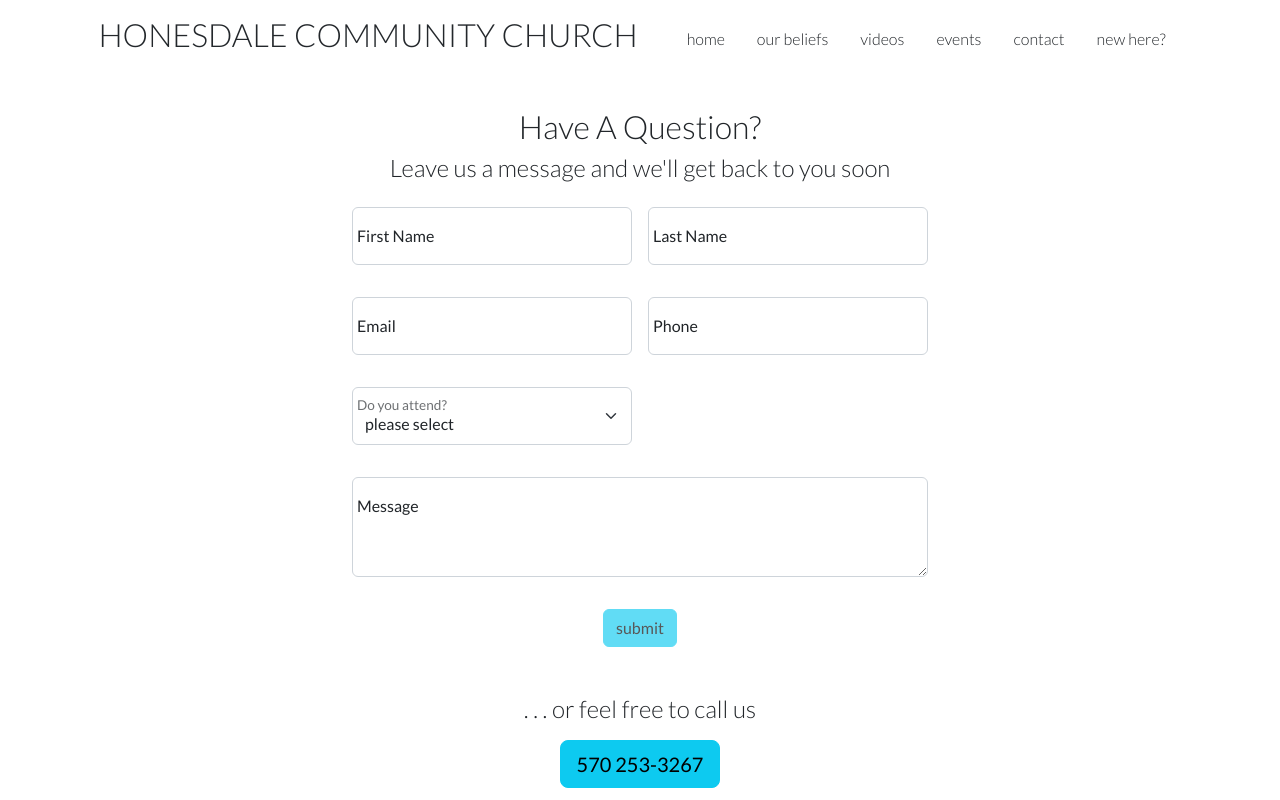
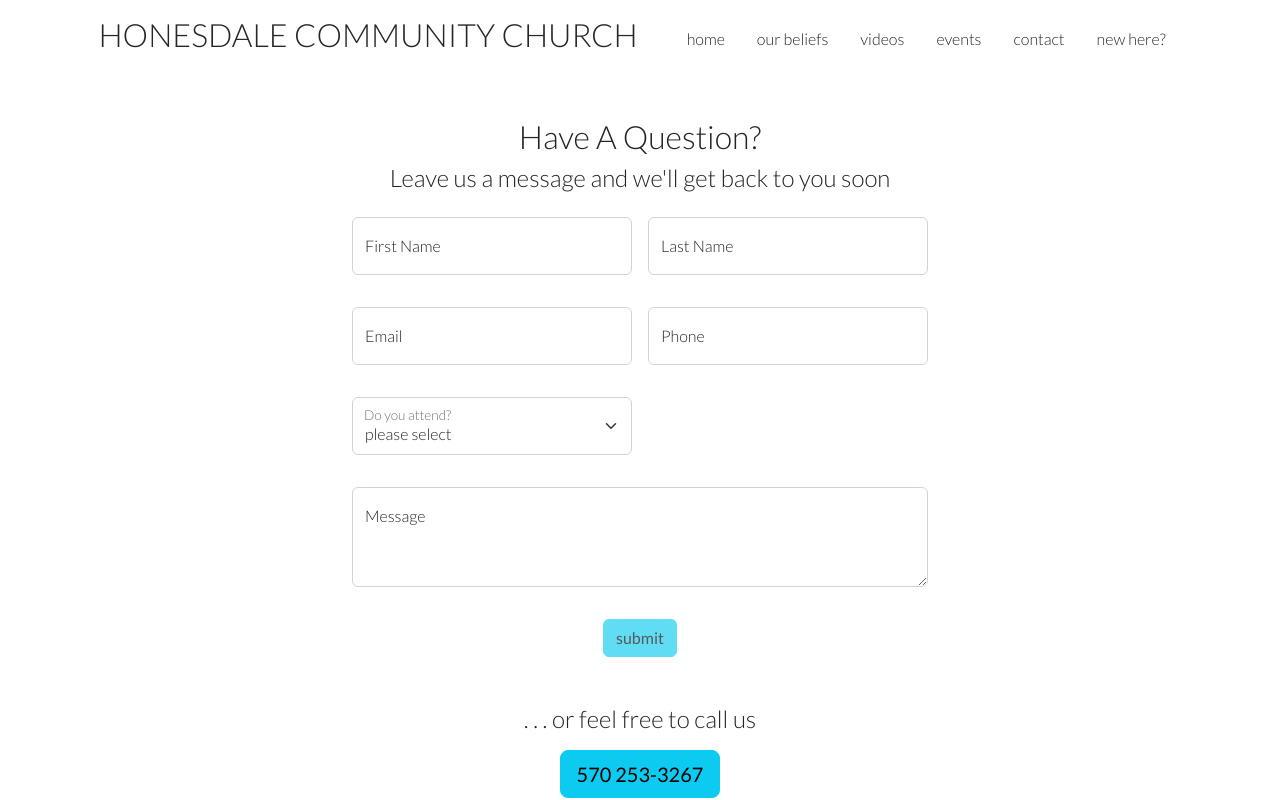
Before and after one commit to caseydean8/honesdale-cc-next, a Next.js app: page /contact-2 in a window 1280 px wide. Shown: the top 800 px of the page. Built offline with nearby package versions, Linux system fonts and the light colour scheme.

Commit message:
Changed error messages and styling

```diff
--- a/pages/contact-2/index.tsx
+++ b/pages/contact-2/index.tsx
@@ -40,11 +40,15 @@
   const phoneRegExp = /^(\+\d{1,2}\s?)?\(?\d{3}\)?[\s.-]?\d{3}[\s.-]?\d{4}$/;
 
   const validationSchema = Yup.object({
-    firstName: Yup.string().max(15, 'Must be 15 characters or less').required('Required'),
-    lastName: Yup.string().max(20, 'Must be 20 characters or less').required('Required'),
-    email: Yup.string().email('Invalid email address').required('Required'),
-    phone: Yup.string().matches(phoneRegExp, 'Phone number is not valid'),
-    message: Yup.string().required('Required'),
+    firstName: Yup.string()
+      .max(15, 'Must be 15 characters or less')
+      .required('Please enter a first name'),
+    lastName: Yup.string()
+      .max(20, 'Must be 20 characters or less')
+      .required('Please enter a last name'),
+    email: Yup.string().email('Please enter a valid email').required('Please enter an email'),
+    phone: Yup.string().matches(phoneRegExp, 'Please enter a valid phone number'),
+    message: Yup.string().required('Please enter a message'),
   });
 
   function handleFormSubmit(values: Values) {
--- a/styles/globals.css
+++ b/styles/globals.css
@@ -95,9 +95,15 @@
 h2,
 h4,
 p,
+label,
 .card-text,
-.home-page-text {
+.home-page-text,
+.form-select {
   font-weight: 300;
+}
+
+.form-floating > label {
+  padding-left: 1.25rem;
 }
 
 a {
@@ -166,8 +172,12 @@
   transition: height 0.5s;
 }
 
-@media (min-width: 801px) {
-  .card-text {
+@media (min-width: 576px) {
+  .card-text,
+  .error-msg {
     text-align: left;
   }
+  .navbar-clearance {
+    margin-top: 7.35rem;
+  }
 }
```
